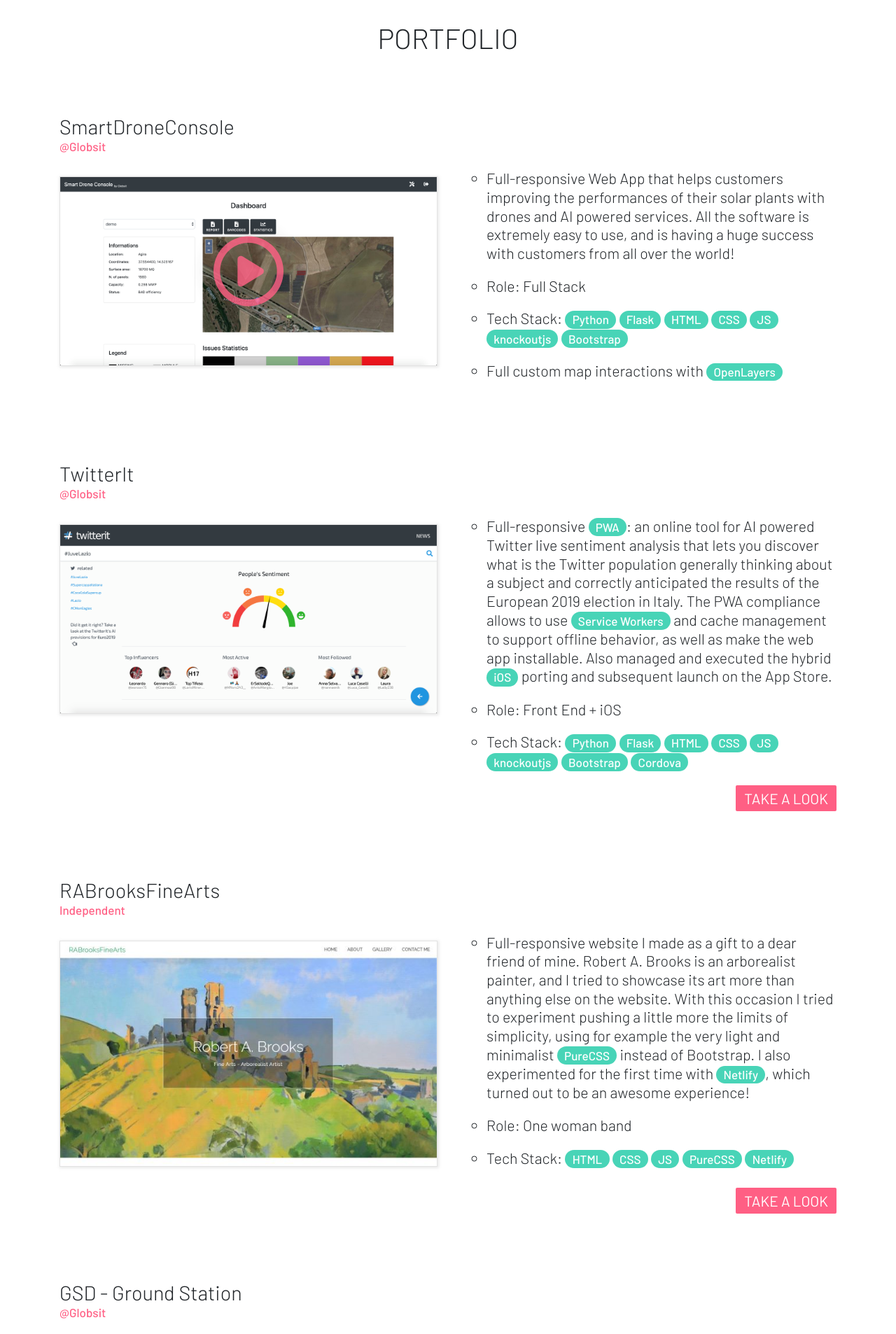
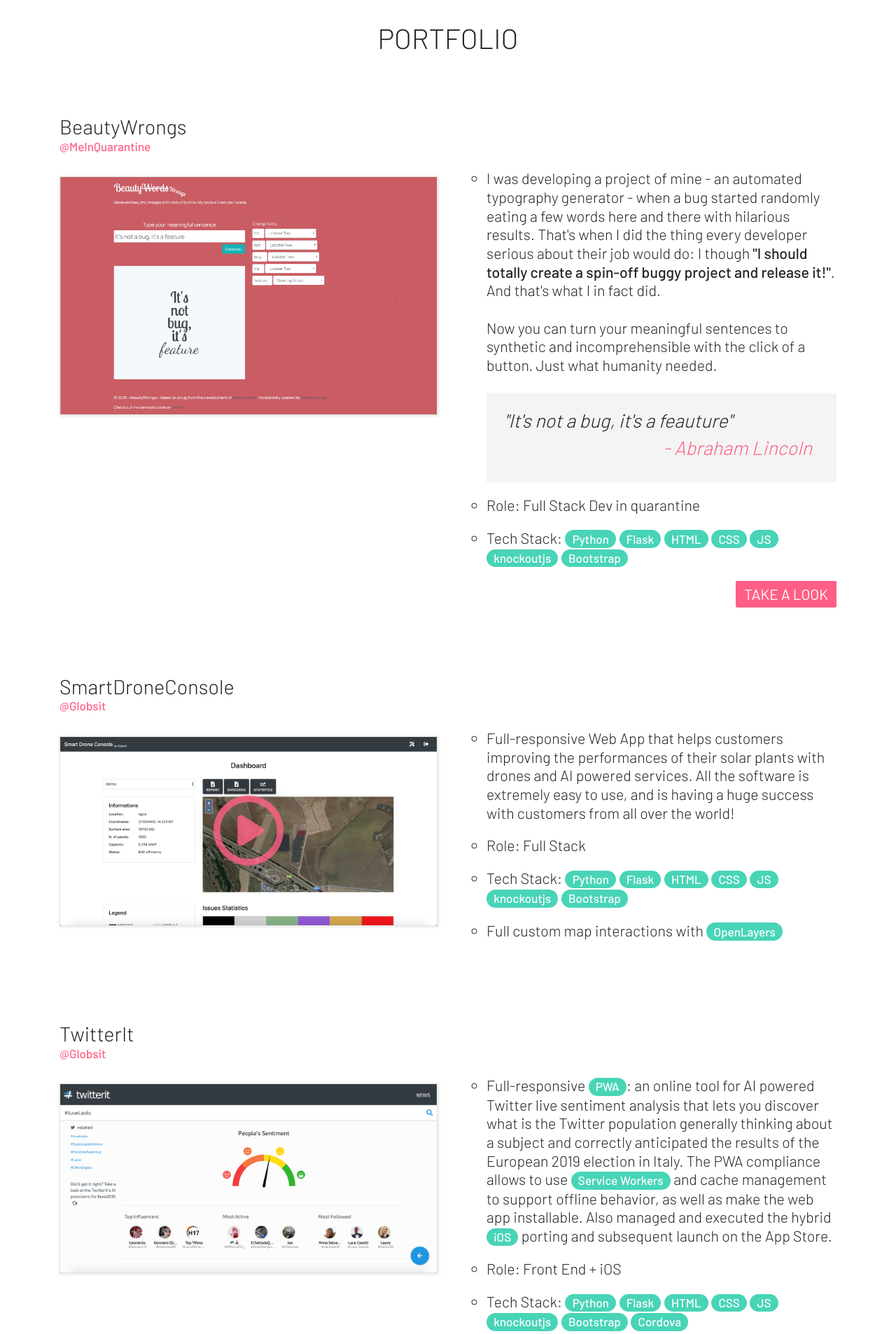
Before and after one commit to soniarizzodev/SoniaRizzoDev, a Flask app: page /portfolio in a window 1280 px wide. Shown: the part 65-1971 px from the top of the page at 70% size. Run offline with Flask 2, Linux system fonts and the light colour scheme; some libraries are stand-ins or nearby versions.

Commit message:
Adding BeautyWrongs to portfolio

```diff
--- a/webapp/static/content/site.css
+++ b/webapp/static/content/site.css
@@ -230,6 +230,22 @@ video{
     display:none;
 }
 
+blockquote{
+    font-size:1.7rem;
+    font-style:italic;
+    padding:25px;
+    background-color:#3333330d;
+}
+
+blockquote p{
+    margin:0;
+}
+
+blockquote footer{
+    background-color:transparent;
+    justify-content:flex-end;
+}
+
 @media (max-width:600px){
     .contacts .smaller{
         font-size:0.9em;
--- a/webapp/templates/portfolio.html
+++ b/webapp/templates/portfolio.html
@@ -5,6 +5,67 @@
 <section class="row padding-top-30">
     <div class="col-12">
         <h1 class="text-center">Portfolio</h1>
+    </div>
+</section>
+<section class="row">
+    <div class="col-12">
+        <div class="portfolio-item">
+            <div class="row">
+                <div class="col-12">
+                    <a class="title">BeautyWrongs</a>
+                    <a class="subtitle">@MeInQuarantine</a>
+                </div>
+            </div>
+            <div class="row">
+                <div class="col-xs-12 col-sm-6">
+                    <div class="spotlight-group">
+                        <a class="spotlight img-wrapper" href="../static/imgs/beautywrongs/beautywrongs_1.png">
+                            <img src="../static/imgs/beautywrongs/beautywrongs_1.png">
+                        </a>
+                        <a class="spotlight hidden" href="../static/imgs/beautywrongs/beautywrongs_2.png">
+                            <img src="../static/imgsbeautywrongs/beautywrongs_2.png">
+                        </a>
+                        <a class="spotlight hidden" href="../static/imgs/beautywrongs/beautywrongs_3.png">
+                            <img src="../static/imgs/beautywrongs/beautywrongs_3.png">
+                        </a>
+                    </div>
+                </div>
+                <div class="col-xs-12 col-sm-6">
+                    <div class="description">
+                        <ul>
+                            <li>
+                                I was developing a project of mine - an automated typography generator - when a bug started randomly
+                                eating a few words here and there with hilarious results. That's when I did the thing every developer serious about their
+                                job would do: I though <strong>"I should totally create a spin-off buggy project and release it!"</strong>. And that's what I in fact did.
+                                <br />
+                                <br />
+                                Now you can turn your meaningful sentences to synthetic and incomprehensible with the click of a button. Just what humanity needed.
+                                <br />
+                                <br />
+                                <blockquote>
+                                    <p>"It's not a bug, it's a feauture"</p>
+                                    <footer>- Abraham Lincoln</footer>
+                                </blockquote>
+                            </li>
+                            <li>Role: Full Stack Dev in quarantine</li>
+                            <li>
+                                Tech Stack:
+                                <a class="badge badge-pill badge-primary" target="_blank" rel="noopener" href="https://www.python.org/">Python</a>
+                                <a class="badge badge-pill badge-primary" target="_blank" rel="noopener" href="https://blog.miguelgrinberg.com/post/the-flask-mega-tutorial-part-i-hello-world">Flask</a>
+                                <a class="badge badge-pill badge-primary" target="_blank rel=" noopener"" href="https://www.w3schools.com/html/">HTML</a>
+                                <a class="badge badge-pill badge-primary" target="_blank" rel="noopener" href="https://www.w3schools.com/css/">CSS</a>
+                                <a class="badge badge-pill badge-primary" target="_blank" rel="noopener" href="https://www.w3schools.com/js/">JS</a>
+                                <a class="badge badge-pill badge-primary" target="_blank" rel="noopener" href="https://knockoutjs.com/index.html">knockoutjs</a>
+                                <a class="badge badge-pill badge-primary" target="_blank" rel="noopener" href="https://getbootstrap.com/">Bootstrap</a>
+                            </li>
+                        </ul>
+                    </div>
+                </div>
+            </div>
+            <div class="look">
+                <a class="btn btn btn-primary" href="https://beautywrongs.herokuapp.com/" target="_blank" rel="noopener">Take a look</a>
+            </div>
+        </div>
     </div>
 </section>
 <section class="row">
```
Also changed, not shown: webapp/static/imgs/beautywrongs/beautywrongs_1.png (added), webapp/static/imgs/beautywrongs/beautywrongs_2.png (added), webapp/static/imgs/beautywrongs/beautywrongs_3.png (added).
